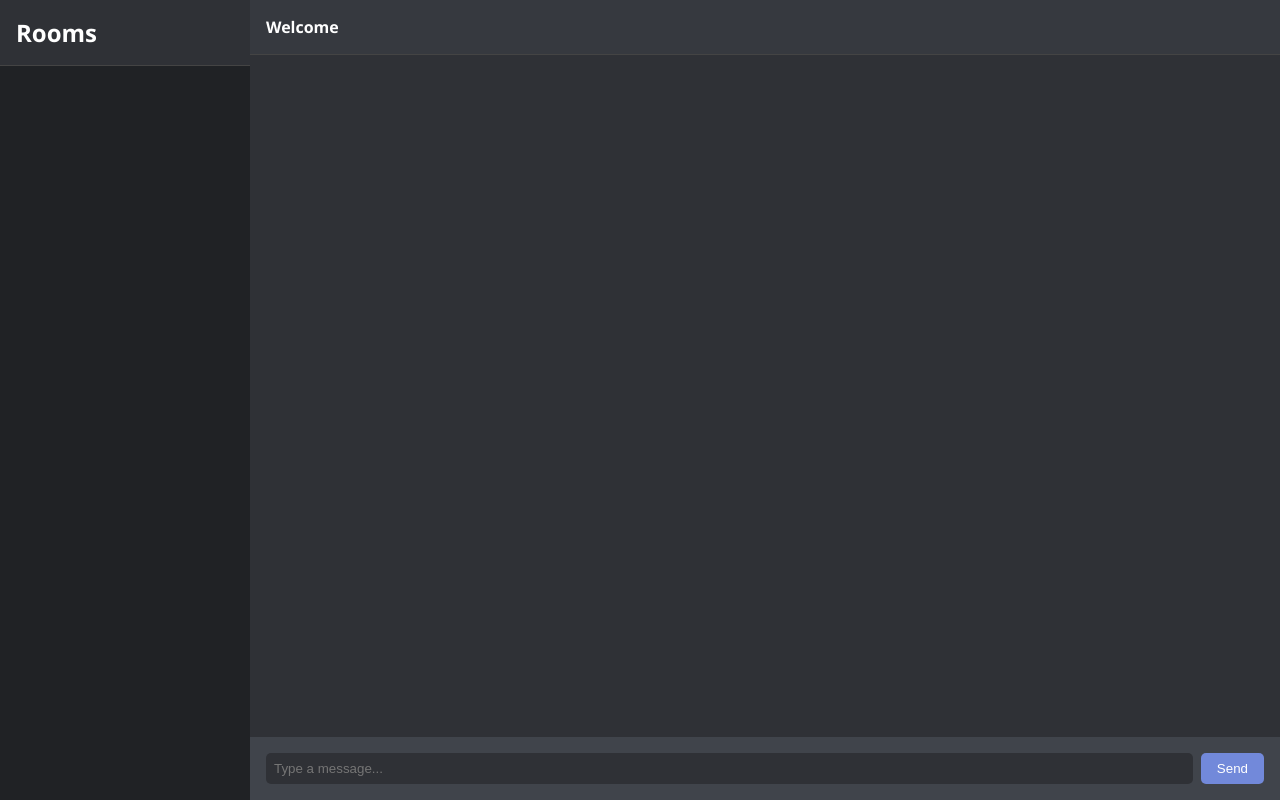
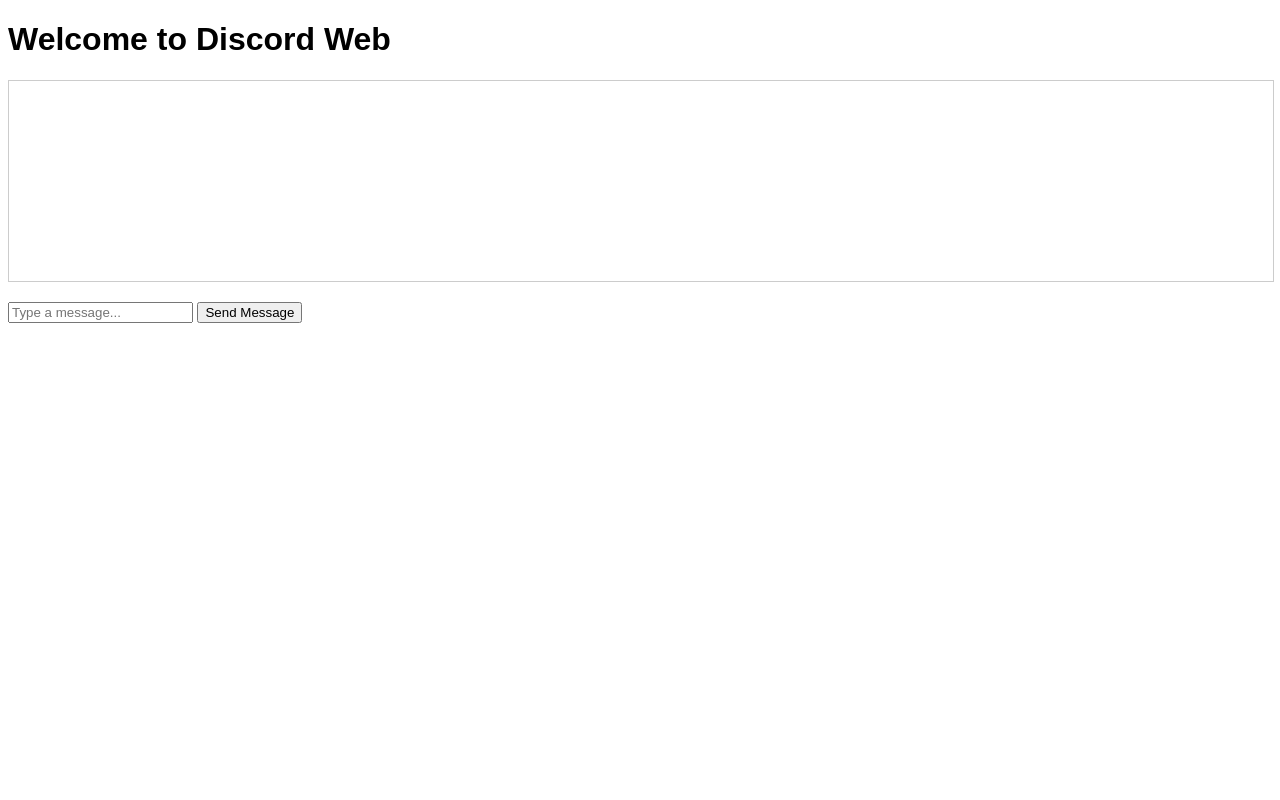
Before and after one commit to miloszekxxdr/Website, a website: page Discord-Web/index.html in a window 1280 px wide. Drawn offline with Linux system fonts and the light colour scheme.

Commit message:
Update index.html

```diff
--- a/Discord-Web/index.html
+++ b/Discord-Web/index.html
@@ -1,128 +1,82 @@
 <!DOCTYPE html>
 <html lang="en">
 <head>
-  <meta charset="UTF-8" />
-  <meta name="viewport" content="width=device-width, initial-scale=1.0" />
-  <title>TCP Chat UI</title>
-  <link rel="stylesheet" href="https://cdn.jsdelivr.net/npm/@fortawesome/fontawesome-free/css/all.min.css">
+  <meta charset="UTF-8">
+  <meta name="viewport" content="width=device-width, initial-scale=1.0">
+  <title>Discord Web</title>
   <style>
+    /* Add your styling here */
     body {
-      margin: 0;
-      font-family: 'Segoe UI', Tahoma, Geneva, Verdana, sans-serif;
-      background-color: #2f3136;
-      color: #fff;
-      display: flex;
-      height: 100vh;
+      font-family: Arial, sans-serif;
     }
-    .sidebar {
-      width: 250px;
-      background-color: #202225;
-      display: flex;
-      flex-direction: column;
+    .message-box {
+      width: 100%;
+      height: 200px;
+      overflow-y: scroll;
+      margin-bottom: 10px;
+      border: 1px solid #ccc;
     }
-    .sidebar h2 {
-      padding: 1rem;
-      margin: 0;
-      background-color: #2f3136;
-      border-bottom: 1px solid #444;
-    }
-    .room-list {
-      flex: 1;
-      overflow-y: auto;
-    }
-    .room-item {
-      padding: 1rem;
-      cursor: pointer;
-      border-bottom: 1px solid #444;
-    }
-    .room-item:hover {
-      background-color: #36393f;
-    }
-    .chat-container {
-      flex: 1;
-      display: flex;
-      flex-direction: column;
-    }
-    .chat-header {
-      padding: 1rem;
-      background-color: #36393f;
-      border-bottom: 1px solid #444;
-    }
-    .chat-messages {
-      flex: 1;
-      padding: 1rem;
-      overflow-y: auto;
-    }
-    .chat-input {
-      display: flex;
-      padding: 1rem;
-      background-color: #40444b;
-    }
-    .chat-input input {
-      flex: 1;
-      padding: 0.5rem;
-      border: none;
-      border-radius: 5px;
-      background-color: #2f3136;
-      color: #fff;
-    }
-    .chat-input button {
-      margin-left: 0.5rem;
-      padding: 0.5rem 1rem;
-      background-color: #7289da;
-      color: #fff;
-      border: none;
-      border-radius: 5px;
+    #sendMessageButton {
+      margin-top: 10px;
     }
   </style>
 </head>
 <body>
-  <div class="sidebar">
-    <h2>Rooms</h2>
-    <div class="room-list" id="roomList"></div>
-  </div>
-  <div class="chat-container">
-    <div class="chat-header">
-      <strong id="roomTitle">Welcome</strong>
-    </div>
-    <div class="chat-messages" id="chatMessages"></div>
-    <div class="chat-input">
-      <input type="text" id="messageInput" placeholder="Type a message..." />
-      <button onclick="sendMessage()">Send</button>
-    </div>
-  </div>
+  <h1>Welcome to Discord Web</h1>
+
+  <div id="messageBox" class="message-box"></div>
+  <input type="text" id="messageInput" placeholder="Type a message..." />
+  <button id="sendMessageButton" onclick="sendMessage()">Send Message</button>
 
   <script>
-    let ws;
+    let socket = null;
+    let roomName = "room1";  // Default room name
 
+    // Initialize WebSocket connection
     function initWebSocket() {
-      const socket = new WebSocket('wss://51ca-91-236-132-232.ngrok-free.app/');
+      try {
+        // Make sure the WebSocket URL uses "wss://" for secure connections
+        socket = new WebSocket('wss://51ca-91-236-132-232.ngrok-free.app');
 
-      ws.onmessage = (event) => {
-        const msg = document.createElement("div");
-        msg.textContent = event.data;
-        document.getElementById("chatMessages").appendChild(msg);
-      };
+        socket.onopen = function() {
+          console.log('WebSocket connection established');
+        };
 
-      ws.onopen = () => {
-        console.log("Connected to proxy.");
-      };
+        socket.onmessage = function(event) {
+          const message = event.data;
+          const messageBox = document.getElementById('messageBox');
+          messageBox.innerHTML += `<p>${message}</p>`;
+          messageBox.scrollTop = messageBox.scrollHeight; // Auto scroll to bottom
+        };
 
-      ws.onerror = () => {
-        console.error("WebSocket error.");
-      };
-    }
+        socket.onerror = function(error) {
+          console.error('WebSocket error:', error);
+        };
 
-    function sendMessage() {
-      const input = document.getElementById("messageInput");
-      const msg = input.value;
-      if (msg && ws.readyState === WebSocket.OPEN) {
-        ws.send(msg);
-        input.value = "";
+        socket.onclose = function() {
+          console.log('WebSocket connection closed');
+        };
+      } catch (error) {
+        console.error('Failed to initialize WebSocket:', error);
       }
     }
 
-    window.onload = () => {
+    // Send message function
+    function sendMessage() {
+      const messageInput = document.getElementById('messageInput');
+      const message = messageInput.value;
+
+      if (socket && socket.readyState === WebSocket.OPEN) {
+        socket.send(message);
+        console.log('Sent message:', message);
+        messageInput.value = '';  // Clear input field
+      } else {
+        console.error('WebSocket is not open.');
+      }
+    }
+
+    // On page load, initialize WebSocket
+    window.onload = function() {
       initWebSocket();
     };
   </script>
```
